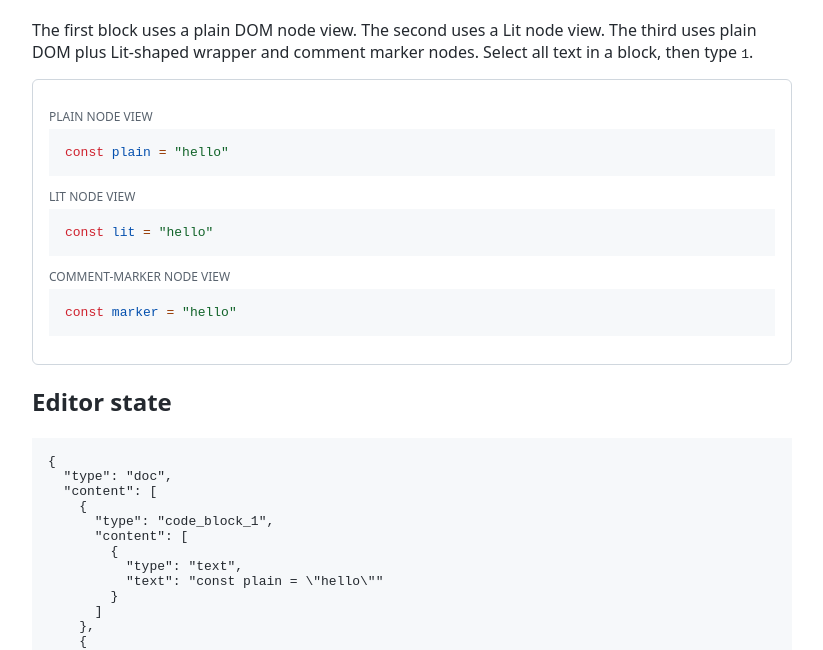
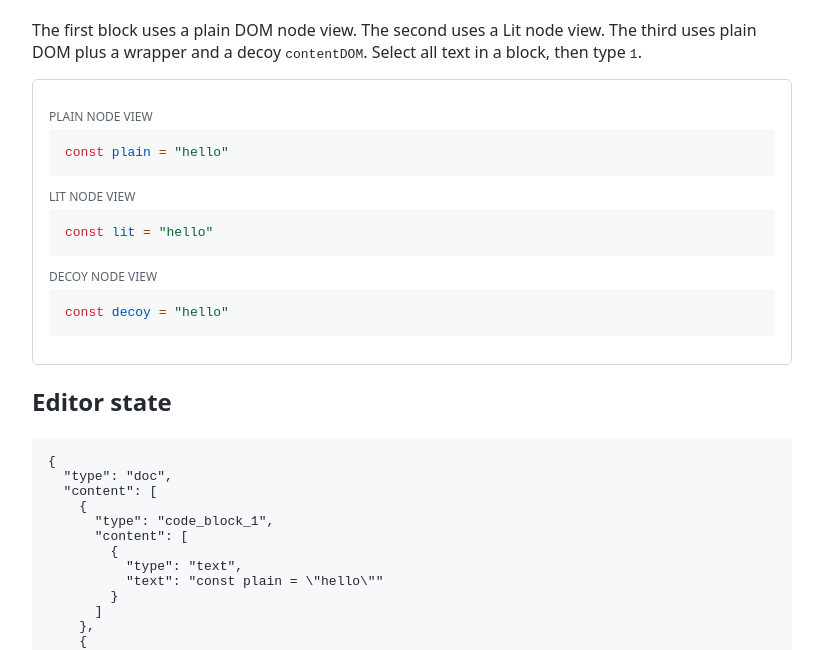
Before and after one commit to issueset/prosemirror-view-lit-contentdom-repro, a website built with Vite: page index.html in a window 1280 px wide. Shown: the part 142-792 px from the top of the page, without its empty margins (228-1051 px from the left). Built offline with nearby package versions, Linux system fonts and the light colour scheme.

Commit message:
replace comment marker with decoy `contentDOM`

```diff
--- a/docs/index.html
+++ b/docs/index.html
@@ -4,7 +4,7 @@
     <meta charset="UTF-8" />
     <meta name="viewport" content="width=device-width, initial-scale=1.0" />
     <title>prosemirror-view contentDOM replacement reproduction</title>
-    <script type="module" crossorigin src="./assets/index-B7LcZkpr.js"></script>
+    <script type="module" crossorigin src="./assets/index-Bn45g_Go.js"></script>
     <link rel="stylesheet" crossorigin href="./assets/index-CM-RgEHh.css">
   </head>
   <body>
@@ -12,8 +12,9 @@
       <h1>prosemirror-view contentDOM replacement reproduction</h1>
       <p>
         The first block uses a plain DOM node view. The second uses a Lit node
-        view. The third uses plain DOM plus Lit-shaped wrapper and comment
-        marker nodes. Select all text in a block, then type <code>1</code>.
+        view. The third uses plain DOM plus a wrapper and a decoy
+        <code>contentDOM</code>. Select all text in a block, then type
+        <code>1</code>.
       </p>
       <div id="editor"></div>
       <h2>Editor state</h2>
--- a/index.html
+++ b/index.html
@@ -10,8 +10,9 @@
       <h1>prosemirror-view contentDOM replacement reproduction</h1>
       <p>
         The first block uses a plain DOM node view. The second uses a Lit node
-        view. The third uses plain DOM plus Lit-shaped wrapper and comment
-        marker nodes. Select all text in a block, then type <code>1</code>.
+        view. The third uses plain DOM plus a wrapper and a decoy
+        <code>contentDOM</code>. Select all text in a block, then type
+        <code>1</code>.
       </p>
       <div id="editor"></div>
       <h2>Editor state</h2>
--- a/src/main.ts
+++ b/src/main.ts
@@ -80,19 +80,19 @@ function createPlainCodeBlockNodeView(): NodeView {
   return { dom, contentDOM }
 }
 
-function createCommentMarkerCodeBlockNodeView(): NodeView {
+function createDecoyContentDOMCodeBlockNodeView(): NodeView {
   const dom = document.createElement('div')
   dom.dataset.nodeViewRoot = 'true'
-  dom.dataset.renderer = 'comment-marker'
+  dom.dataset.renderer = 'decoy'
 
-  const component = document.createElement('comment-marker-code-block')
+  const component = document.createElement('decoy-code-block')
   const pre = document.createElement('pre')
   pre.dataset.type = 'code-block-3'
-  const contentDOM = createContentDOM('comment-marker')
+  const decoyContentDOM = document.createElement('code')
+  decoyContentDOM.dataset.contentDom = 'decoy-fake'
+  const contentDOM = createContentDOM('decoy')
 
-  // This is the light-DOM shape produced by Lit for the first node view:
-  // <lit-code-block><!----><pre><code /></pre></lit-code-block>
-  component.append(document.createComment(''), pre)
+  component.append(decoyContentDOM, pre)
   pre.appendChild(contentDOM)
   dom.appendChild(component)
 
@@ -130,7 +130,7 @@ function getCodeTokenStyle(token: string): string {
 const initialDoc = schema.node('doc', null, [
   schema.node('code_block_1', null, [schema.text('const plain = "hello"')]),
   schema.node('code_block_2', null, [schema.text('const lit = "hello"')]),
-  schema.node('code_block_3', null, [schema.text('const marker = "hello"')]),
+  schema.node('code_block_3', null, [schema.text('const decoy = "hello"')]),
 ])
 
 const editorElement = document.querySelector('#editor')
@@ -148,7 +148,7 @@ const view = new EditorView(editorElement, {
   nodeViews: {
     code_block_1: () => createPlainCodeBlockNodeView(),
     code_block_2: () => createLitCodeBlockNodeView(),
-    code_block_3: () => createCommentMarkerCodeBlockNodeView(),
+    code_block_3: () => createDecoyContentDOMCodeBlockNodeView(),
   },
   dispatchTransaction(transaction) {
     view.updateState(view.state.apply(transaction))
```
Also changed, not shown: tests/repro.spec.ts (+6 -6 lines), README.md, docs/assets/index-Bn45g_Go.js.
